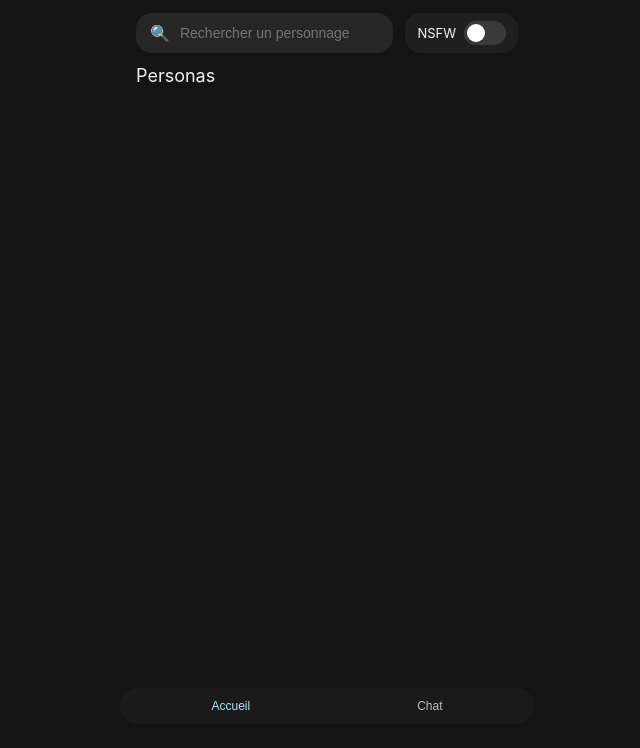
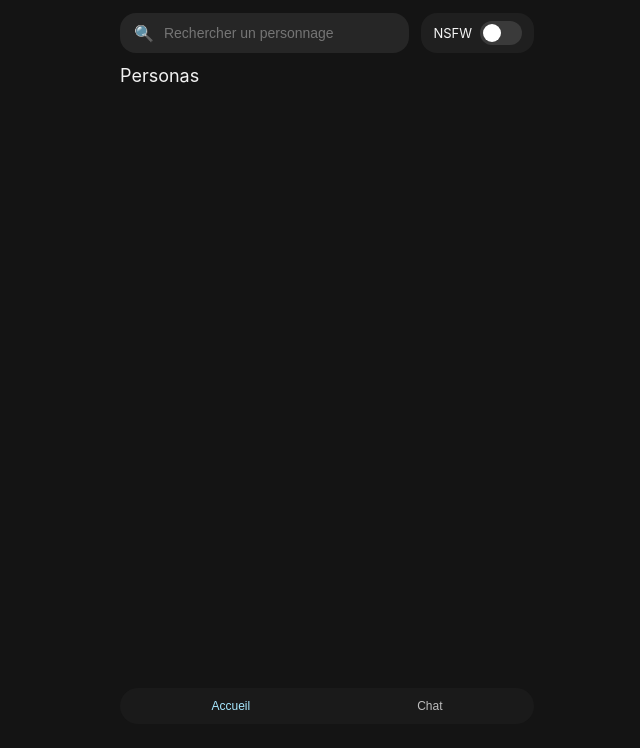
Before and after one commit to Alakaresh/ollama-chat-mvp, a website: page public/index.html in a window 1280 px wide. Shown: the part 64-812 px from the top of the page, without its empty margins (313-953 px from the left). Drawn offline with Linux system fonts and the light colour scheme; no server answers.

Commit message:
Update index.html

```diff
--- a/public/index.html
+++ b/public/index.html
@@ -463,10 +463,6 @@
       display: flex;
     }
 
-    .screen-home {
-      padding: 0 16px;
-    }
-
     .screen-chat {
       flex: 1;
       min-height: 0;
```
